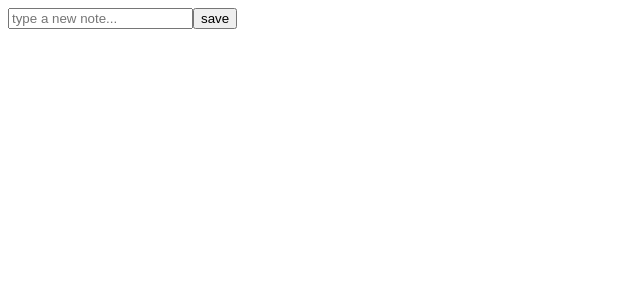
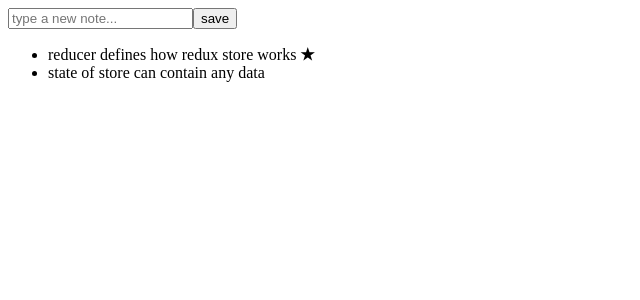
Before and after one commit to githubscientist/react-b47-b48, a React (Vite) app: page / in a window 1280 px wide. Shown: the top 300 px of the page, without its empty margins (0-640 px from the left). Built offline with nearby package versions, Linux system fonts and the light colour scheme.

Commit message:
moving components to its own files

```diff
--- a/src/App.jsx
+++ b/src/App.jsx
@@ -1,45 +1,13 @@
 import React from 'react';
-import { useDispatch, useSelector } from 'react-redux';
-import { createNote, toggleImportanceOf } from './reducers/noteReducer';
+import Notes from './components/Notes';
+import NewNote from './components/NewNote';
 
 function App() {
 
-  const dispatch = useDispatch();
-  const notes = useSelector(state => state);
-
-
-  const addNote = (event) => {
-    event.preventDefault();
-    const content = event.target.note.value;
-    event.target.note.value = '';
-    dispatch(createNote(content));
-  }
-
-  const toggleImportance = (id) => {
-    dispatch(toggleImportanceOf(id));
-  }
-
   return (
     <div>
-      <form onSubmit={addNote}>
-        <input
-          placeholder='type a new note...'
-          name='note'
-        />
-        <button type='submit'>save</button>
-      </form>
-      <ul>
-        {
-          notes.map(note =>
-            <li
-              key={note.id}
-              onClick={() => toggleImportance(note.id)}
-            >
-              {note.content} <strong>{ note.important ?  '★' : ''}</strong>
-            </li>
-          )
-        }
-      </ul>
+      <NewNote />
+      <Notes />
     </div>
   )
 }
--- /dev/null
+++ b/src/components/NewNote.jsx
@@ -0,0 +1,30 @@
+import React from 'react';
+import { useDispatch } from 'react-redux';
+import { createNote } from '../reducers/noteReducer';
+
+function NewNote() {
+
+    const dispatch = useDispatch();
+
+
+    const addNote = (event) => {
+        event.preventDefault();
+        const content = event.target.note.value;
+        event.target.note.value = '';
+        dispatch(createNote(content));
+    }
+
+  return (
+      <div>
+          <form onSubmit={addNote}>
+            <input
+            placeholder='type a new note...'
+            name='note'
+            />
+            <button type='submit'>save</button>
+        </form>
+    </div>
+  )
+}
+
+export default NewNote;
--- /dev/null
+++ b/src/components/Notes.jsx
@@ -0,0 +1,31 @@
+import React from 'react';
+import { useDispatch, useSelector } from 'react-redux';
+import { toggleImportanceOf } from '../reducers/noteReducer';
+
+function Notes() {
+    const dispatch = useDispatch();
+    const notes = useSelector(state => state);
+
+    const toggleImportance = (id) => {
+        dispatch(toggleImportanceOf(id));
+    }
+
+  return (
+      <div>
+          <ul>
+            {
+            notes.map(note =>
+                <li
+                key={note.id}
+                onClick={() => toggleImportance(note.id)}
+                >
+                {note.content} <strong>{ note.important ?  '★' : ''}</strong>
+                </li>
+            )
+            }
+        </ul>
+    </div>
+  )
+}
+
+export default Notes;
--- a/src/reducers/noteReducer.jsx
+++ b/src/reducers/noteReducer.jsx
@@ -1,4 +1,17 @@
-const noteReducer = (state = [], action) => {
+const initialState = [
+    {
+        content: 'reducer defines how redux store works',
+        important: true,
+        id: 1,
+    },
+    {
+        content: 'state of store can contain any data',
+        important: false,
+        id: 2,
+    }
+]
+
+const noteReducer = (state = initialState, action) => {
   switch (action.type) {
     case 'NEW_NOTE':
       return state.concat(action.payload);
```
